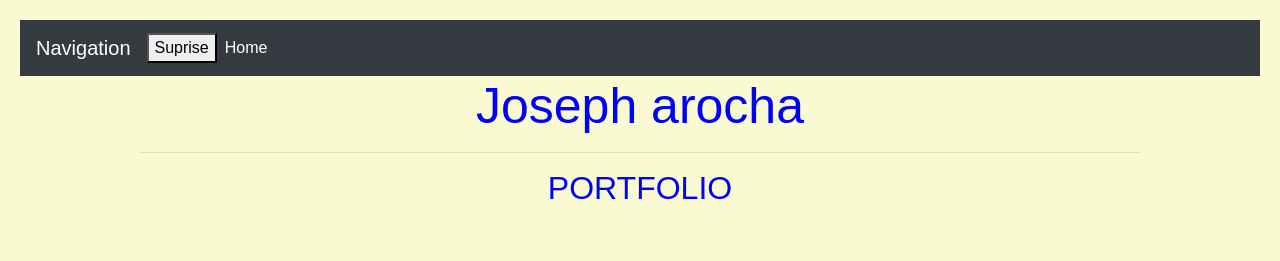
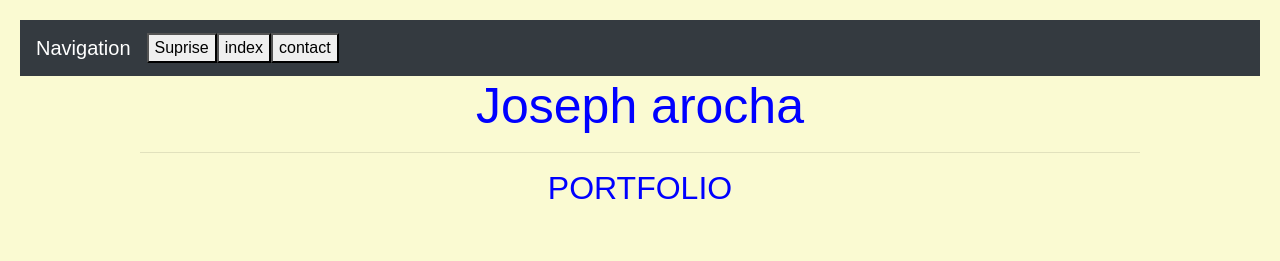
Before and after one commit to hozerpffp2009/student3, a plain HTML site: page index.html in a window 1280 px wide. Shown: the top 261 px of the page. Drawn offline with nearby package versions, Linux system fonts and the light colour scheme.

Commit message:
modified nav bar

```diff
--- a/index.html
+++ b/index.html
@@ -16,12 +16,9 @@
       <div class="button">
         <button onclick="window.location.href = 'https://www.youtube.com/watch?v=5gAenGrKHKU';">Suprise</button>
       </div>
-    </button>
-    <div class="collapse navbar-collapse" id="navbarSupportedContent">
-      <ul class="navbar-nav mr-auto">
-        <li class="nav-item active">
-          <a class="nav-link" href="#">Home <span class="sr-only">(current)</span></a>
-        </li>
+    <button onclick="window.location.href = 'https://hozerpffp2009.github.io/student2/';">index</button>
+    <button onclick="window.location.href = 'https://hozerpffp2009.github.io/student4/';">contact</button>
+                    </div>
       </div>
     </div>
   </nav>
```
